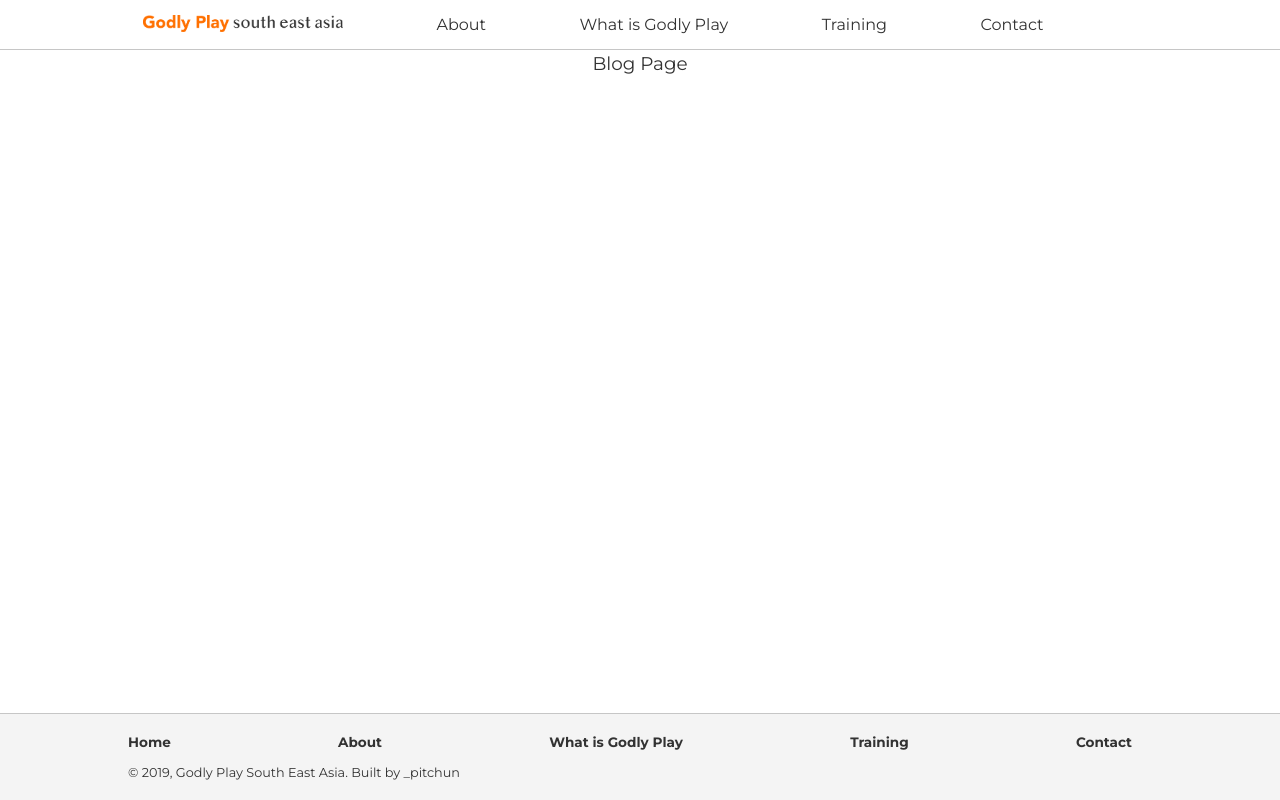
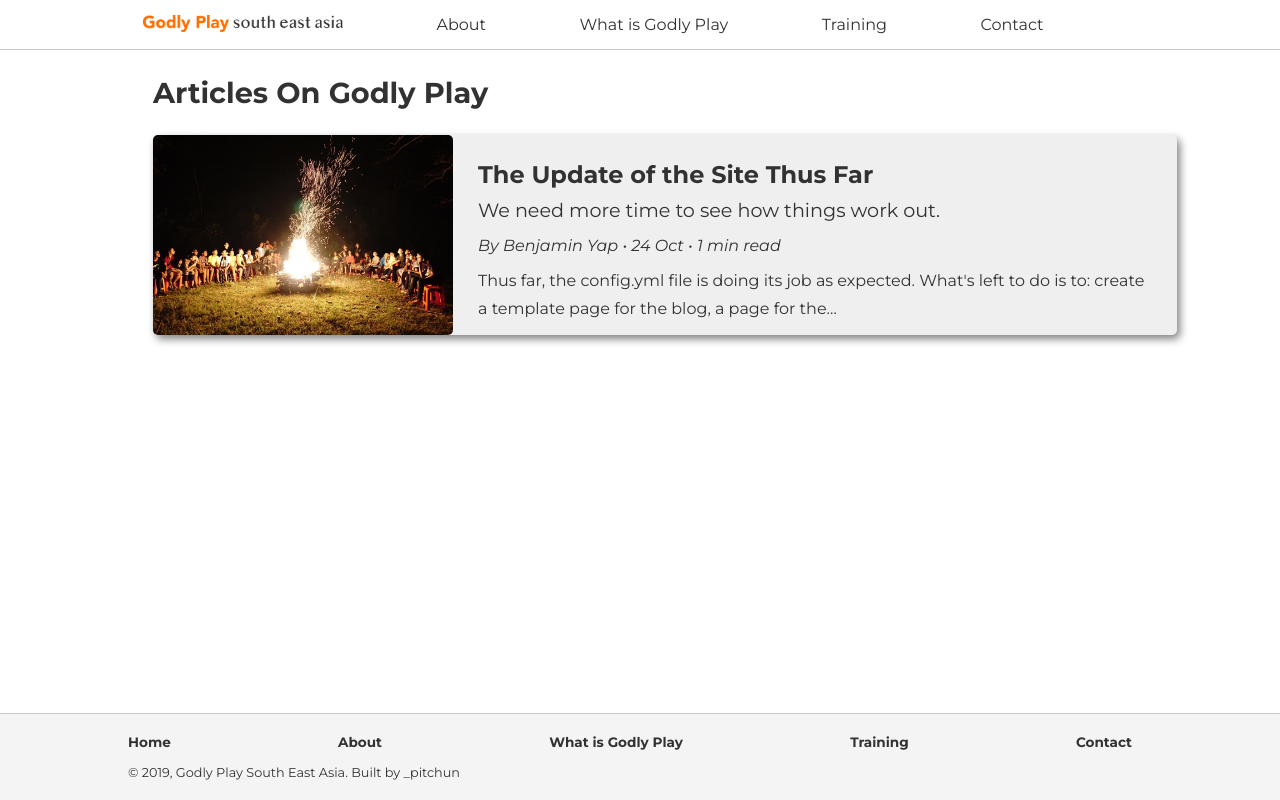
Before and after one commit to benjamin25116/gpsea, a Gatsby site: page /blog in a window 1280 px wide. Built offline with nearby package versions, Linux system fonts and the light colour scheme; Gatsby itself is replaced by a stand-in of ours.

Commit message:
Added blogpost

```diff
--- a/gatsby-config.js
+++ b/gatsby-config.js
@@ -14,7 +14,15 @@ module.exports = {
         path: `${__dirname}/src/images`,
       },
     },
+    {
+      resolve: `gatsby-source-filesystem`,
+      options: {
+        name: `blogposts`,
+        path: `${__dirname}/src/blogposts`,
+      },
+    },
     `gatsby-transformer-sharp`,
+    `gatsby-transformer-remark`,
     `gatsby-plugin-sharp`,
     {
       resolve: `gatsby-plugin-manifest`,
--- a/src/pages/blog.js
+++ b/src/pages/blog.js
@@ -1,12 +1,105 @@
 import React from "react"
 import Layout from "../components/layout"
 import SEO from "../components/seo"
+import { useStaticQuery, graphql } from "gatsby"
+import { Link } from "gatsby"
+import styled from "styled-components"
 
-const Blog = () => (
-  <Layout>
-    <SEO title="Blog"/>
-    <p>Blog Page</p>
-  </Layout>
-)
+const PageTitle = styled.h2`
+  margin: 25px;
+`
+
+const PostCard = styled.div`
+  width: 100%;
+  margin: 25px;
+  height: 200px;
+  border-radius: 5px;
+  background-color: #efefef;
+  display: flex;
+  box-shadow: 3px 4px 8px 0 grey;
+`
+
+const PostText = styled.div`
+  display: flex;
+  flex-direction: column;
+  padding: 25px;
+`
+const PostTitle = styled.h2`
+  font-size: 1.5rem;
+  margin-bottom: 8px;
+`
+const PostSubTitle = styled.p`
+  font-size: 1.2rem;
+  font-weight: 400;
+`
+const PostMeta = styled.p`
+  font-size: 1rem;
+  font-weight: 400;
+  font-style: italic;
+  margin: 8px 0;
+`
+const PostExcerpt = styled.p`
+  font-size: 1rem;
+  font-weight: 400;
+`
+const PostThumbnail = styled.img`
+  width: 300px;
+  height: 100%;
+  object-fit: cover;
+  border-radius: 5px;
+`
+
+const Blog = () => {
+  const data = useStaticQuery(graphql`
+    {
+      allMarkdownRemark {
+        edges {
+          node {
+            frontmatter {
+              author
+              date(formatString: "DD MMM")
+              subtitle
+              thumbnail
+              title
+            }
+            excerpt
+            timeToRead
+          }
+        }
+      }
+    }
+  `)
+
+  return (
+    <Layout>
+      <SEO title="Blog" />
+      <PageTitle>Articles On Godly Play</PageTitle>
+      <Link to="/blog">
+        <PostCard>
+          <PostThumbnail
+            src={data.allMarkdownRemark.edges[0].node.frontmatter.thumbnail}
+            alt="Some data"
+          />
+          <PostText>
+            <PostTitle>
+              {data.allMarkdownRemark.edges[0].node.frontmatter.title}
+            </PostTitle>
+            <PostSubTitle>
+              {data.allMarkdownRemark.edges[0].node.frontmatter.subtitle}
+            </PostSubTitle>
+            <PostMeta>
+              By {data.allMarkdownRemark.edges[0].node.frontmatter.author} •{" "}
+              {data.allMarkdownRemark.edges[0].node.frontmatter.date} •{" "}
+              {data.allMarkdownRemark.edges[0].node.timeToRead} min read
+            </PostMeta>
+            <PostExcerpt>
+              {data.allMarkdownRemark.edges[0].node.excerpt}
+            </PostExcerpt>
+          </PostText>
+        </PostCard>
+      </Link>
+    </Layout>
+  )
+}
 
 export default Blog
```
Also changed, not shown: src/pages/templates/blogpost-template.js (added).
